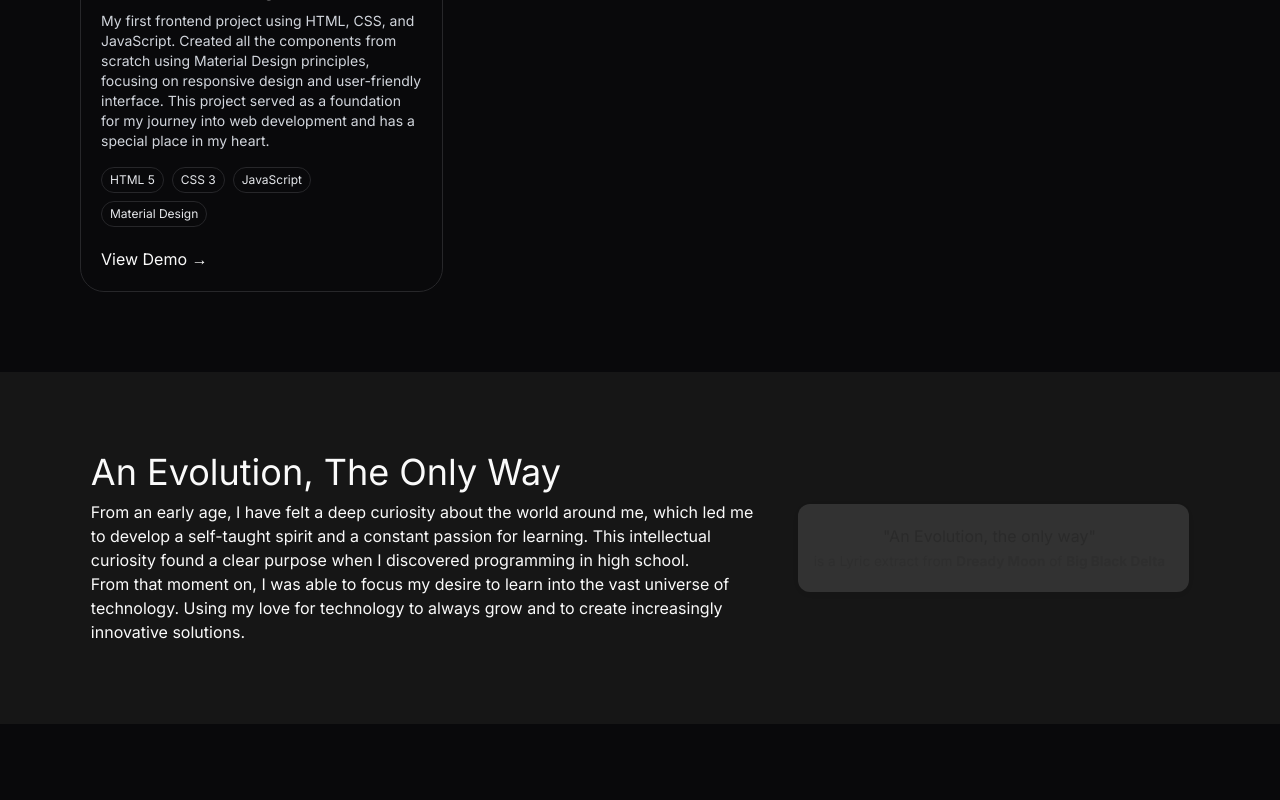
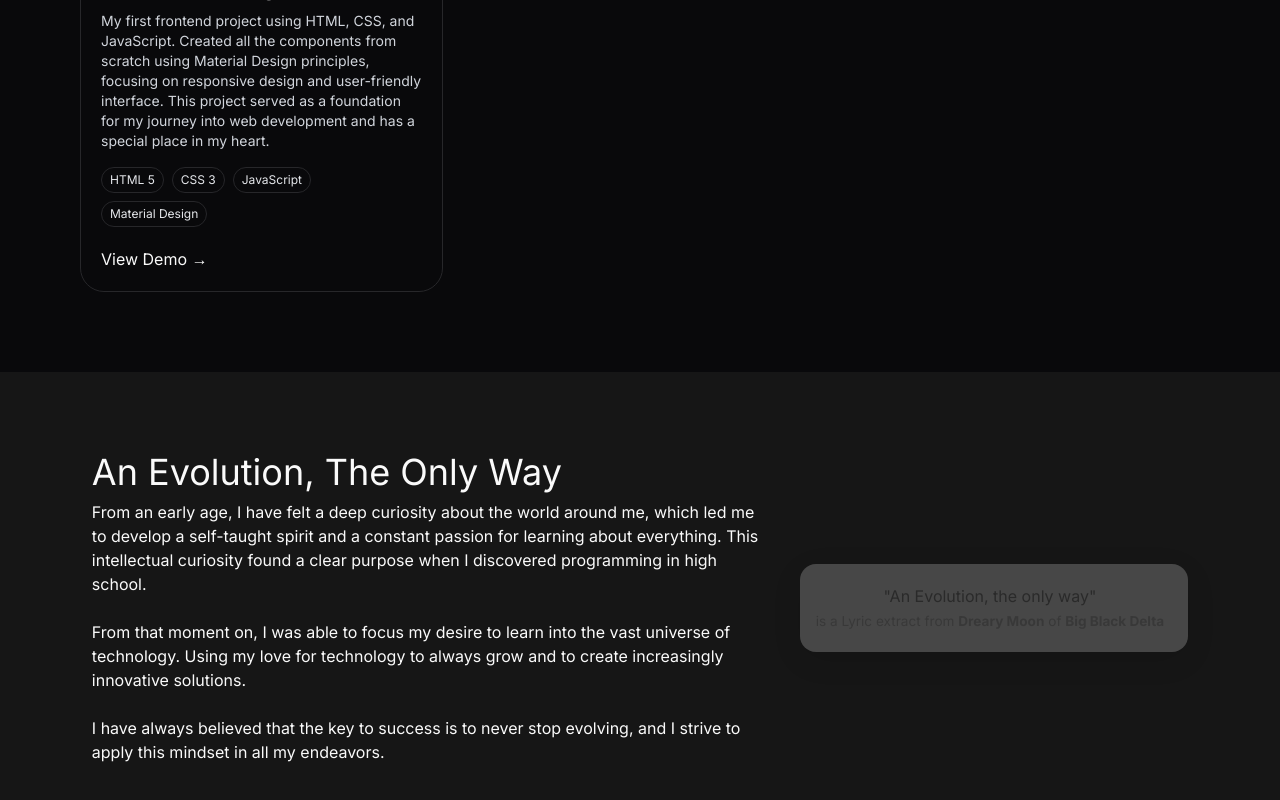
Before and after one commit to JD154/jblanco-portfolio, a React (Vite) app: page / in a window 1280 px wide. Shown: the part 2252-3052 px from the top of the page. Before the commit the page ends 2976 px from the top, so only its background shows below. Built offline with nearby package versions, Linux system fonts and the light colour scheme.

Commit message:
feat: enhance AnimatedHeading and MinimalQuote components with viewport detection; update AboutMeSection text for clarity

```diff
--- a/src/components/general/AnimatedHeading/index.tsx
+++ b/src/components/general/AnimatedHeading/index.tsx
@@ -1,5 +1,6 @@
 import { motion, useSpring } from 'motion/react';
 import { FC, useEffect, useRef } from 'react';
+import { useIsInViewport } from './useIsInViewport';
 import './styles.css'; // Plain CSS file
 
 interface AnimatedHeadingProps {
@@ -27,7 +28,15 @@ export const AnimatedHeading: FC<AnimatedHeadingProps> = ({
   const rotateY = useSpring(0, { stiffness: 150, damping: 30 });
   const scale = useSpring(1, { stiffness: 150, damping: 20 });
 
+  const isInViewport = useIsInViewport(containerRef);
+
   useEffect(() => {
+    if (!isInViewport) {
+      rotateX.set(0);
+      rotateY.set(0);
+      scale.set(1);
+      return;
+    }
     const handleMouseMove = (e: { clientX: number; clientY: number }) => {
       const container = containerRef.current;
       if (!container) return;
@@ -57,7 +66,7 @@ export const AnimatedHeading: FC<AnimatedHeadingProps> = ({
       window.removeEventListener('mousemove', handleMouseMove);
       containerRef.current?.removeEventListener('mouseleave', handleMouseLeave);
     };
-  }, [rotateX, rotateY, scale, sensitivity]);
+  }, [rotateX, rotateY, scale, sensitivity, isInViewport]);
 
   return (
     <div className={getClasses()} ref={containerRef}>
--- /dev/null
+++ b/src/components/general/AnimatedHeading/useIsInViewport.ts
@@ -0,0 +1,17 @@
+import { useEffect, useState } from 'react';
+
+export function useIsInViewport(ref: React.RefObject<HTMLElement | null>): boolean {
+  const [isIntersecting, setIsIntersecting] = useState(false);
+
+  useEffect(() => {
+    const element = ref.current;
+    if (!element) return;
+    const observer = new window.IntersectionObserver(([entry]) => setIsIntersecting(entry.isIntersecting), {
+      threshold: 0.01,
+    });
+    observer.observe(element);
+    return () => observer.disconnect();
+  }, [ref]);
+
+  return isIntersecting;
+}
--- a/src/pages/home/components/AboutMeSection/Quote.tsx
+++ b/src/pages/home/components/AboutMeSection/Quote.tsx
@@ -1,7 +1,45 @@
-import React from 'react';
+import React, { useRef, useEffect } from 'react';
+import { motion, useMotionValue, useTransform } from 'framer-motion';
+import { useIsInViewport } from '../../../../components/general/AnimatedHeading/useIsInViewport';
 
-export const MinimalQuote: React.FC = () => (
-  <blockquote
+export const MinimalQuote: React.FC = () => {
+  const cardRef = useRef<HTMLDivElement>(null);
+  const x = useMotionValue(0);
+  const y = useMotionValue(0);
+  const isInViewport = useIsInViewport(cardRef);
+
+  // Map cursor position to rotation angles
+  const rotateX = useTransform(y, [-window.innerHeight / 2, window.innerHeight / 2], [15, -15]);
+  const rotateY = useTransform(x, [-window.innerWidth / 2, window.innerWidth / 2], [-20, 20]);
+
+  useEffect(() => {
+    if (!isInViewport) {
+      x.set(0);
+      y.set(0);
+      return;
+    }
+    const handleMouseMove = (e: MouseEvent) => {
+      // Get cursor position relative to viewport center
+      const centerX = window.innerWidth / 2;
+      const centerY = window.innerHeight / 2;
+      x.set(e.clientX - centerX);
+      y.set(e.clientY - centerY);
+    };
+    window.addEventListener('mousemove', handleMouseMove);
+    return () => {
+      window.removeEventListener('mousemove', handleMouseMove);
+    };
+  }, [x, y, isInViewport]);
+
+  return (
+    <motion.div
+      ref={cardRef}
+      style={{
+        perspective: 800,
+        display: 'inline-block',
+      }}
+    >
+      <motion.blockquote
         style={{
           fontStyle: 'italic',
           opacity: 0.7,
@@ -11,12 +49,21 @@ export const MinimalQuote: React.FC = () => (
           paddingLeft: '1rem',
           margin: 0,
           lineHeight: 1.5,
+          background: 'rgba(255, 255, 255, 0.3)',
+          borderRadius: '16px',
+          boxShadow: '0 8px 32px rgba(0,0,0,0.15)',
+          transformStyle: 'preserve-3d',
+          rotateX,
+          rotateY,
+          transition: 'box-shadow 0.2s',
         }}
       >
         "An Evolution, the only way"
         <br />
         <span style={{ fontSize: '0.85em', opacity: 0.5 }}>
-      is a Lyric extract from <b>Dready Moon</b> of <b>Big Black Delta</b>
+          is a Lyric extract from <b>Dreary Moon</b> of <b>Big Black Delta</b>
         </span>
-  </blockquote>
+      </motion.blockquote>
+    </motion.div>
   );
+};
--- a/src/pages/home/components/AboutMeSection/index.tsx
+++ b/src/pages/home/components/AboutMeSection/index.tsx
@@ -11,11 +11,14 @@ export const AboutMeSection: React.FC = () => {
             <h2 className="text-4xl mb-2">An Evolution, The Only Way</h2>
             <p className="max-w-2xl">
               From an early age, I have felt a deep curiosity about the world around me, which led me to develop a
-              self-taught spirit and a constant passion for learning. This intellectual curiosity found a clear purpose
-              when I discovered programming in high school.
+              self-taught spirit and a constant passion for learning about everything. This intellectual curiosity found
+              a clear purpose when I discovered programming in high school.
+              <br />
               <br />
               From that moment on, I was able to focus my desire to learn into the vast universe of technology. Using my
               love for technology to always grow and to create increasingly innovative solutions.
+              <br /> <br />I have always believed that the key to success is to never stop evolving, and I strive to
+              apply this mindset in all my endeavors.
             </p>
           </div>
           <aside className="about-me-section__side">
```
Lines whose indentation alone changed are shown as unchanged.
